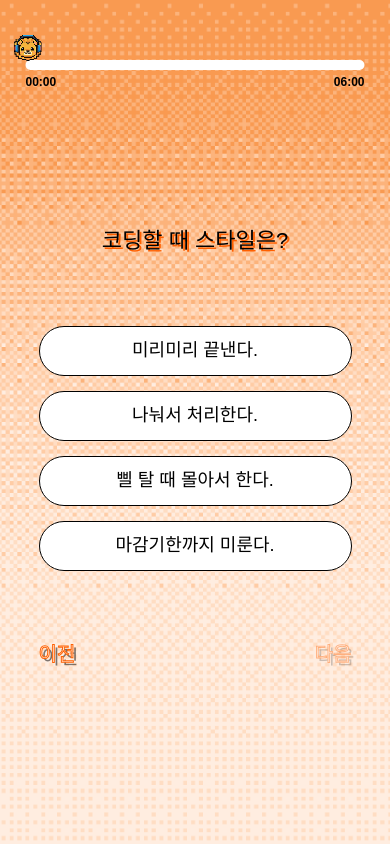
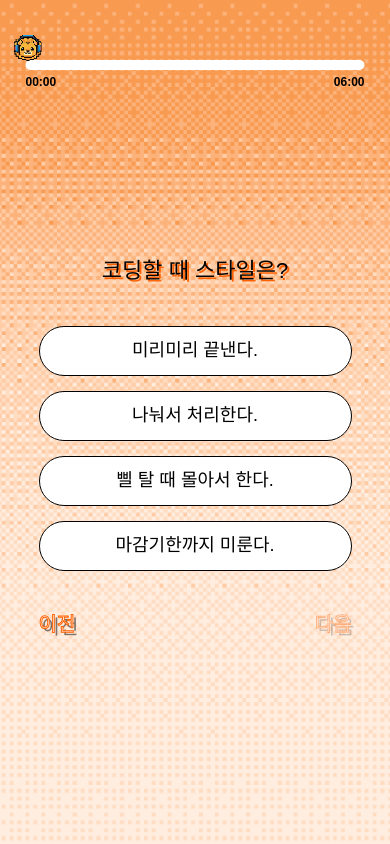
Before and after one commit to 2ziziy/likelion14th-side, a React (Create React App) app: page /test in a window 390 px wide. Built offline with nearby package versions, Linux system fonts and the light colour scheme; a web font is replaced by a local one.

Commit message:
모바일

```diff
--- a/src/pages/test.jsx
+++ b/src/pages/test.jsx
@@ -135,6 +135,10 @@ const Question = styled.div`
   align-items: center;
   justify-content: center;
   gap: 70px;
+
+  @media (max-width: 768px) {
+    gap: 40px;
+  }
 `;
 
 const QuestionTitle = styled.div`
```
